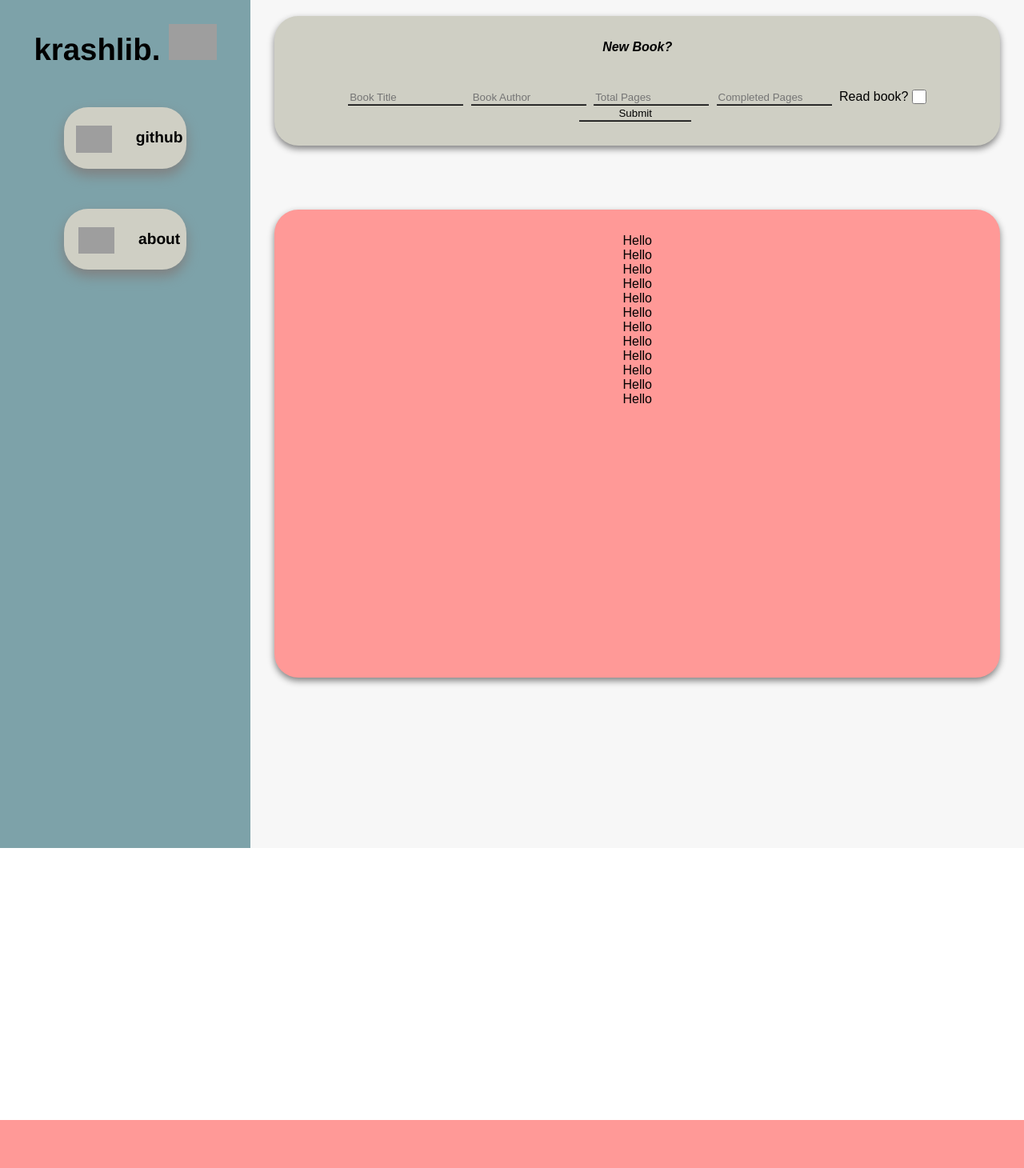
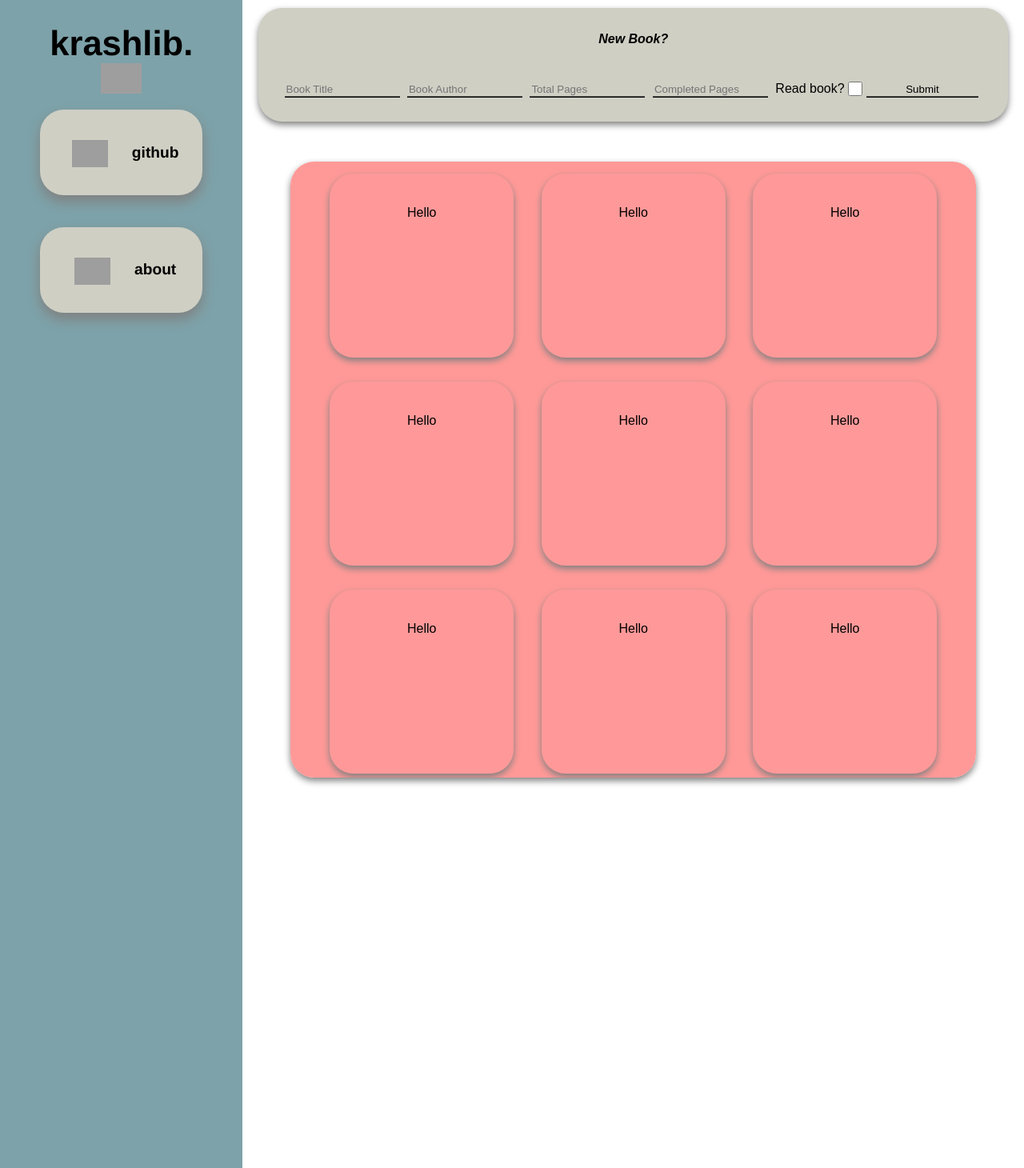
Before and after one commit to krashLanded/krashLanded.github.io, a PHP site: page / in a window 1280 px wide. Shown: the whole page at 80% size. Before the commit the page ends 1400 px from the top, so only its background shows below. Run offline with PHP 8.4, Linux system fonts and the light colour scheme; grey boxes are pictures that could not be loaded.

Commit message:
mobile support

```diff
--- a/style.css
+++ b/style.css
@@ -1,17 +1,14 @@
 html, body {
     margin: 0;
     padding: 0px;
+    height: 100vh;
 }
 
 .container {
     display: flex;
     flex-direction: row;
-    margin:auto;
-    width: 100%;
 
-    height: auto;
-
-    background-color: #F7F7F7;
+    bottom:0;
 
 }
 
@@ -19,18 +16,18 @@
     font-family: 'Helvetica';
     width: 26%;
     background-color: #7DA2A9;
-    height: 1000px;
     text-align: center;
     padding: 30px;
     font-weight: bold;
-    font-size: 3.0vw;
-    justify-content: center;
-
+    font-size: 3.4vw;
+    display: flex;
+    flex-direction: column;
+    height: 100vh;
 }
 
 .library {
     font-family: 'Arial';
-    padding: 30px;
+    padding: 20px;
     text-align: center;
     width: 100%;
 }
@@ -51,8 +48,11 @@
 }
 
 .book-image {
-    height: 45px;
-    width: auto;
+    height: auto;
+    width: 4vw;
+    position: relative;
+    margin-left: auto;
+    margin-right: auto;
 }
 
 input {
@@ -82,9 +82,9 @@
 }
 
 .github, .about {
-    margin: 50px;
+    margin: 20px;
     background-color: #CFCFC4;
-    padding: 5px;
+    padding: 20px;
     border-radius: 30px;
     box-shadow: 0 8px 16px 0 gray;
     font-size: 1.5vw;
@@ -115,13 +115,15 @@
 }
 
 .shelf {
-    margin-top: -10px;
+
     background-color: #ff9997;
-    padding: 30px;
+
     border-radius: 30px;
     box-shadow: 0 4px 8px 0 gray;
-    height: 525px;
-    margin: 80px auto;
+    margin: 40px;
+    overflow: scroll;
+    overflow-x: hidden;
+    height: 55vh ;
 
 }
 
@@ -130,3 +132,32 @@
       display: none;
     }
 }
+
+.card {
+    width: 150px;
+    height: 150px;
+    padding: 40px;
+    margin: 15px;
+    display: inline-block;
+    border-radius: 30px;
+    box-shadow: 0 4px 8px 0 gray;
+    background-color: #ff9999;
+}
+
+::-webkit-scrollbar {
+    width: 0;  /* Remove scrollbar space */ /* Optional: just make scrollbar invisible */
+}
+
+@media
+only screen and (-webkit-min-device-pixel-ratio: 1.5),
+only screen and (-o-min-device-pixel-ratio: 3/2),
+only screen and (min--moz-device-pixel-ratio: 1.5),
+only screen and (min-device-pixel-ratio: 1.5){
+
+  html,
+  body{
+    width:100%;
+    overflow-y: hidden;
+  }
+
+}
```
